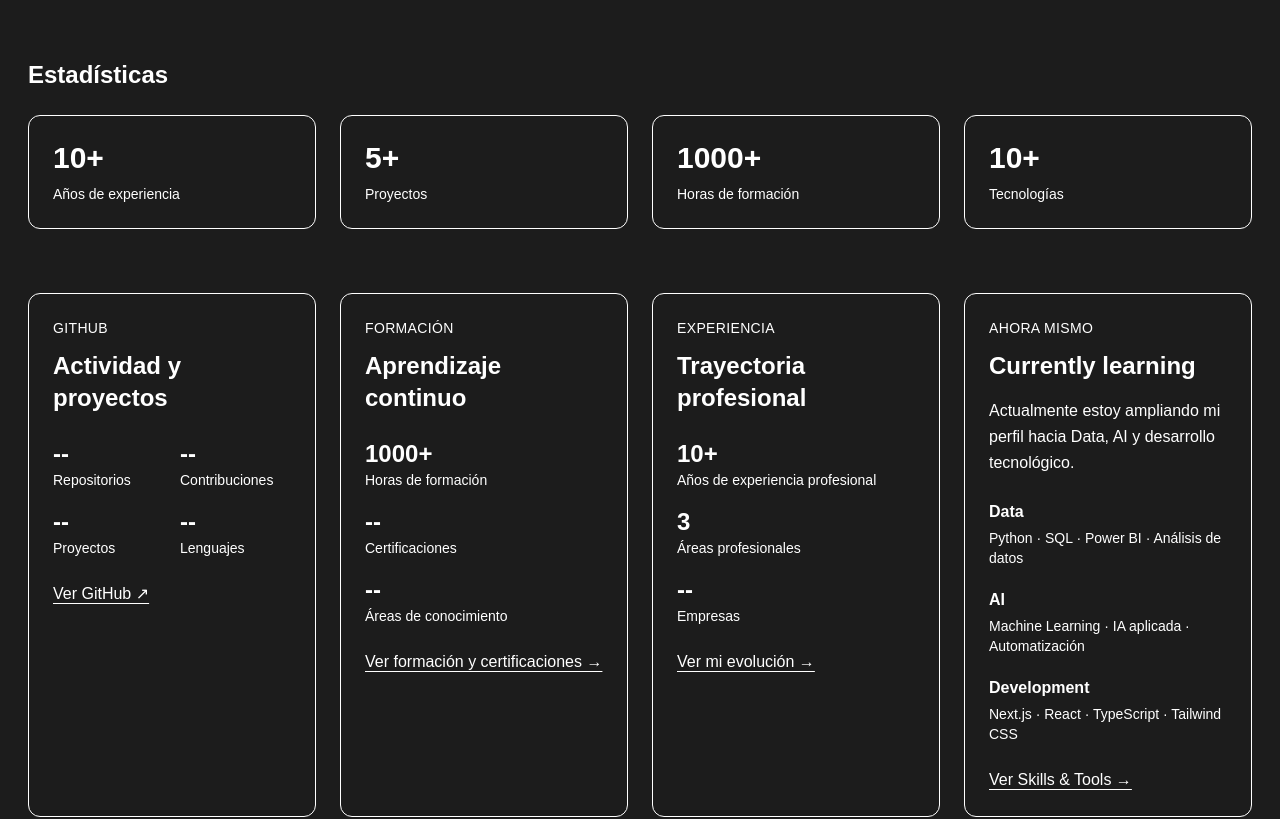
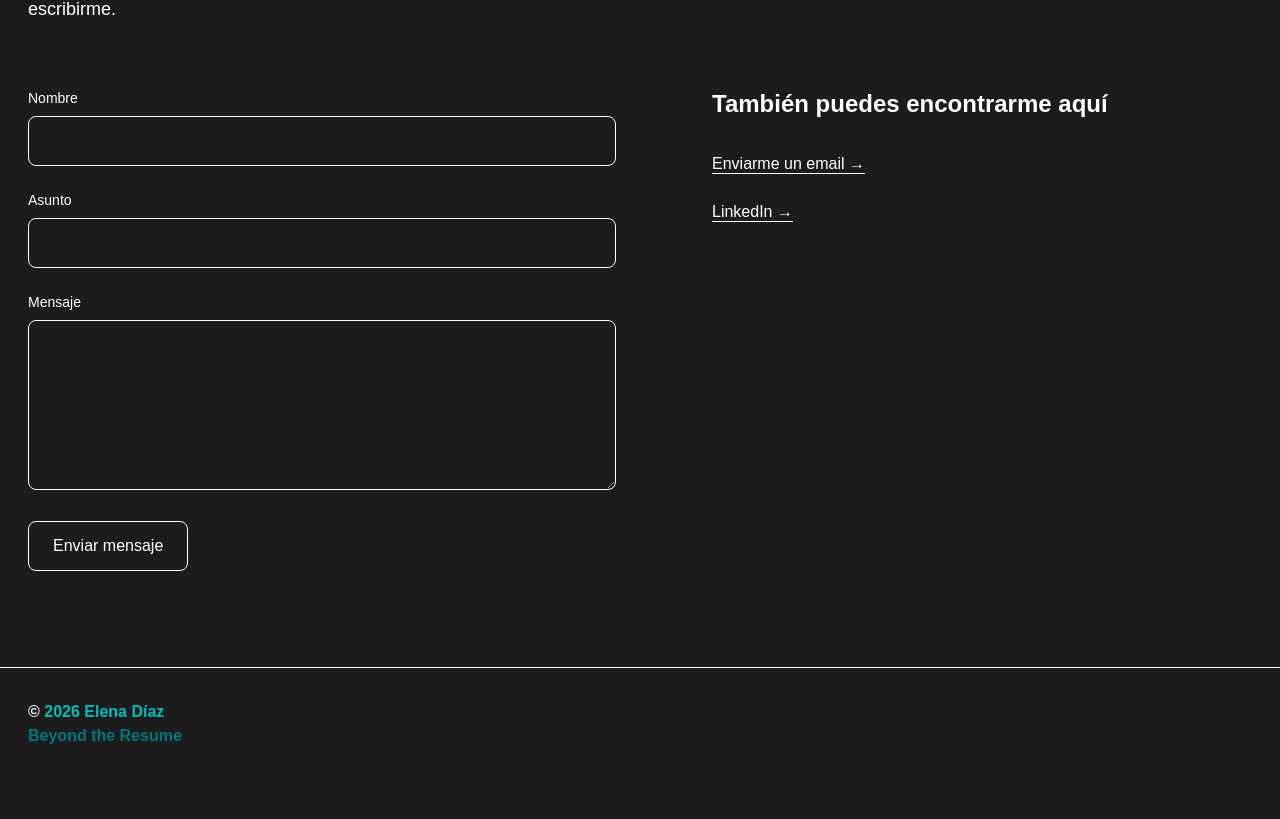
Before and after one commit to HelenDiMo/elena-diaz-beyond-the-resume, a Next.js app: page / in a window 1280 px wide. Shown: the part 4932-5751 px from the top of the page. After the commit the page ends 5712 px from the top, so only its background shows below. Built offline with nearby package versions, Linux system fonts and the light colour scheme.

Commit message:
feat: eliminar sección de Dashboard y estadísticas relacionadas para simplificar la interfaz

```diff
--- a/src/app/page.tsx
+++ b/src/app/page.tsx
@@ -3,7 +3,6 @@ import Hero from "@/components/sections/Hero";
 import Evolution from "@/components/sections/Evolution";
 import Skills from "@/components/sections/Skills";
 import Projects from "@/components/sections/Projects";
-import Dashboard from "@/components/sections/Dashboard";
 import Contact from "@/components/sections/Contact";
 
 export default function Home() {
@@ -13,7 +12,6 @@ export default function Home() {
       <Evolution />
       <Skills />
       <Projects />
-      <Dashboard />
       <Contact />
     </main>
   );
--- a/src/components/sections/Dashboard.tsx
+++ /dev/null
@@ -1,44 +0,0 @@
-import Container from "@/components/ui/Container";
-import DashboardStats from "@/components/sections/DashboardStats";
-import GitHubStats from "@/components/sections/GitHubStats";
-import EducationStats from "@/components/sections/EducationStats";
-import ExperienceStats from "@/components/sections/ExperienceStats";
-import LearningStats from "@/components/sections/LearningStats";
-
-export default function Dashboard() {
-  return (
-    <section id="dashboard" className="py-24">
-      <Container>
-        <div className="max-w-3xl">
-          <p className="text-sm font-medium uppercase tracking-[0.3em]">
-            Dashboard
-          </p>
-
-          <h2 className="mt-4 text-4xl font-bold md:text-5xl">
-            Mi evolución en datos
-          </h2>
-
-          <p className="mt-6 text-lg leading-relaxed">
-            Una visión general de mi trayectoria, formación, experiencia y
-            actividad en tecnología.
-          </p>
-        </div>
-
-        <div className="mt-16 space-y-16">
-          <DashboardStats />
-        </div>
-        <div className="mt-16 grid gap-6 md:grid-cols-2 lg:grid-cols-4">
-
-          <GitHubStats />
-
-          <EducationStats />
-
-          <ExperienceStats />
-
-          <LearningStats />
-
-        </div>
-      </Container>
-    </section>
-  );
-}
--- a/src/components/sections/DashboardStats.tsx
+++ /dev/null
@@ -1,28 +0,0 @@
-import { dashboardStats } from "@/data/dashboard";
-
-export default function DashboardStats() {
-  return (
-    <div>
-      <h3 className="text-2xl font-bold">
-        Estadísticas
-      </h3>
-
-      <div className="mt-6 grid gap-6 sm:grid-cols-2 lg:grid-cols-4">
-        {dashboardStats.map((stat) => (
-          <article
-            key={stat.id}
-            className="rounded-xl border p-6"
-          >
-            <p className="text-3xl font-bold">
-              {stat.value}
-            </p>
-
-            <p className="mt-2 text-sm">
-              {stat.label}
-            </p>
-          </article>
-        ))}
-      </div>
-    </div>
-  );
-}
--- a/src/components/sections/EducationStats.tsx
+++ /dev/null
@@ -1,39 +0,0 @@
-import Link from "next/link";
-
-export default function EducationStats() {
-  return (
-    <article className="rounded-xl border p-6">
-      <p className="text-sm font-medium uppercase tracking-wide">
-        Formación
-      </p>
-
-      <h3 className="mt-3 text-2xl font-bold">
-        Aprendizaje continuo
-      </h3>
-
-      <div className="mt-6 space-y-4">
-        <div>
-          <p className="text-2xl font-bold">1000+</p>
-          <p className="text-sm">Horas de formación</p>
-        </div>
-
-        <div>
-          <p className="text-2xl font-bold">--</p>
-          <p className="text-sm">Certificaciones</p>
-        </div>
-
-        <div>
-          <p className="text-2xl font-bold">--</p>
-          <p className="text-sm">Áreas de conocimiento</p>
-        </div>
-      </div>
-
-      <Link
-        href="/certifications"
-        className="mt-6 inline-block font-medium underline underline-offset-4"
-      >
-        Ver formación y certificaciones →
-      </Link>
-    </article>
-  );
-}
--- a/src/components/sections/ExperienceStats.tsx
+++ /dev/null
@@ -1,39 +0,0 @@
-import Link from "next/link";
-
-export default function ExperienceStats() {
-  return (
-    <article className="rounded-xl border p-6">
-      <p className="text-sm font-medium uppercase tracking-wide">
-        Experiencia
-      </p>
-
-      <h3 className="mt-3 text-2xl font-bold">
-        Trayectoria profesional
-      </h3>
-
-      <div className="mt-6 space-y-4">
-        <div>
-          <p className="text-2xl font-bold">10+</p>
-          <p className="text-sm">Años de experiencia profesional</p>
-        </div>
-
-        <div>
-          <p className="text-2xl font-bold">3</p>
-          <p className="text-sm">Áreas profesionales</p>
-        </div>
-
-        <div>
-          <p className="text-2xl font-bold">--</p>
-          <p className="text-sm">Empresas</p>
-        </div>
-      </div>
-
-      <Link
-        href="/#experience"
-        className="mt-6 inline-block font-medium underline underline-offset-4"
-      >
-        Ver mi evolución →
-      </Link>
-    </article>
-  );
-}
--- a/src/components/sections/GitHubStats.tsx
+++ /dev/null
@@ -1,44 +0,0 @@
-export default function GitHubStats() {
-  return (
-    <article className="rounded-xl border p-6">
-      <p className="text-sm font-medium uppercase tracking-wide">
-        GitHub
-      </p>
-
-      <h3 className="mt-3 text-2xl font-bold">
-        Actividad y proyectos
-      </h3>
-
-      <div className="mt-6 grid grid-cols-2 gap-4">
-        <div>
-          <p className="text-2xl font-bold">--</p>
-          <p className="text-sm">Repositorios</p>
-        </div>
-
-        <div>
-          <p className="text-2xl font-bold">--</p>
-          <p className="text-sm">Contribuciones</p>
-        </div>
-
-        <div>
-          <p className="text-2xl font-bold">--</p>
-          <p className="text-sm">Proyectos</p>
-        </div>
-
-        <div>
-          <p className="text-2xl font-bold">--</p>
-          <p className="text-sm">Lenguajes</p>
-        </div>
-      </div>
-
-      <a
-        href="https://github.com/HelenDiMo"
-        target="_blank"
-        rel="noopener noreferrer"
-        className="mt-6 inline-block font-medium underline underline-offset-4"
-      >
-        Ver GitHub ↗
-      </a>
-    </article>
-  );
-}
--- a/src/components/sections/LearningStats.tsx
+++ /dev/null
@@ -1,50 +0,0 @@
-import Link from "next/link";
-
-export default function LearningStats() {
-  return (
-    <article className="rounded-xl border p-6">
-      <p className="text-sm font-medium uppercase tracking-wide">
-        Ahora mismo
-      </p>
-
-      <h3 className="mt-3 text-2xl font-bold">
-        Currently learning
-      </h3>
-
-      <p className="mt-4 leading-relaxed">
-        Actualmente estoy ampliando mi perfil hacia Data, AI y desarrollo
-        tecnológico.
-      </p>
-
-      <div className="mt-6 space-y-5">
-        <div>
-          <p className="font-semibold">Data</p>
-          <p className="mt-1 text-sm">
-            Python · SQL · Power BI · Análisis de datos
-          </p>
-        </div>
-
-        <div>
-          <p className="font-semibold">AI</p>
-          <p className="mt-1 text-sm">
-            Machine Learning · IA aplicada · Automatización
-          </p>
-        </div>
-
-        <div>
-          <p className="font-semibold">Development</p>
-          <p className="mt-1 text-sm">
-            Next.js · React · TypeScript · Tailwind CSS
-          </p>
-        </div>
-      </div>
-
-      <Link
-        href="/skills"
-        className="mt-6 inline-block font-medium underline underline-offset-4"
-      >
-        Ver Skills & Tools →
-      </Link>
-    </article>
-  );
-}
--- a/src/data/dashboard.ts
+++ /dev/null
@@ -1,22 +0,0 @@
-export const dashboardStats = [
-  {
-    id: "experience",
-    value: "10+",
-    label: "Años de experiencia",
-  },
-  {
-    id: "projects",
-    value: "5+",
-    label: "Proyectos",
-  },
-  {
-    id: "training",
-    value: "1000+",
-    label: "Horas de formación",
-  },
-  {
-    id: "technologies",
-    value: "10+",
-    label: "Tecnologías",
-  },
-];
```
